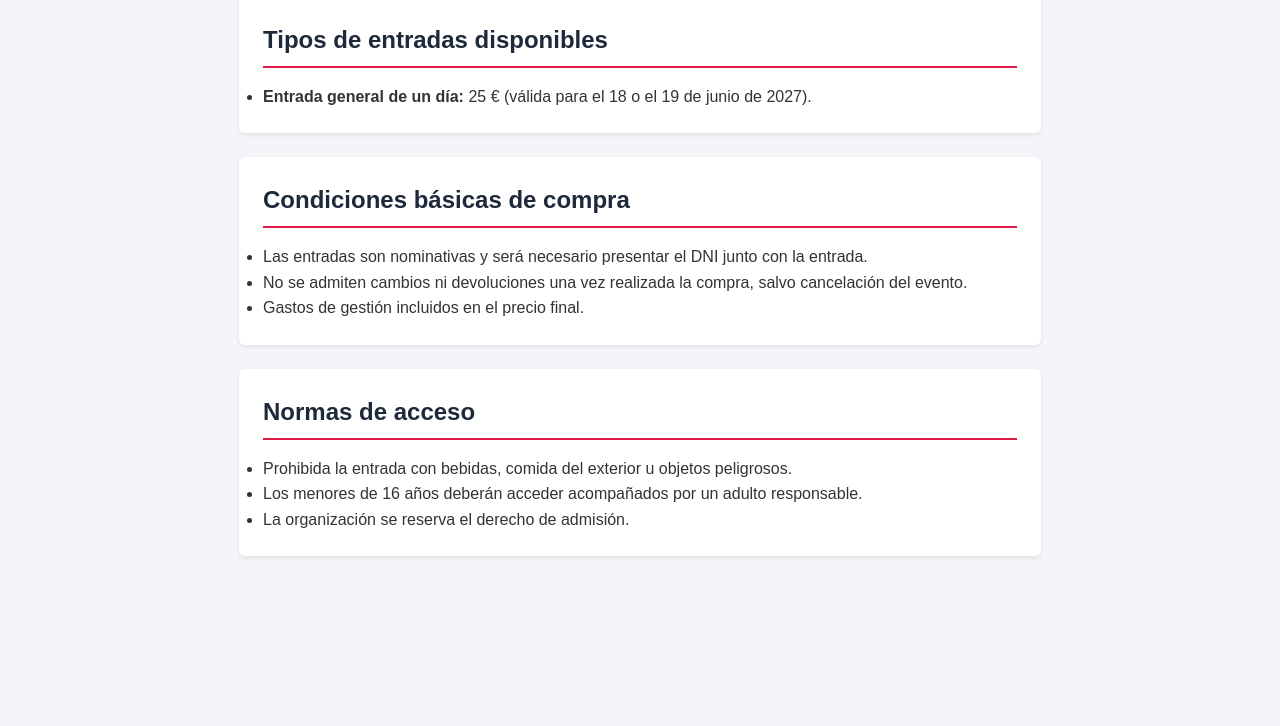
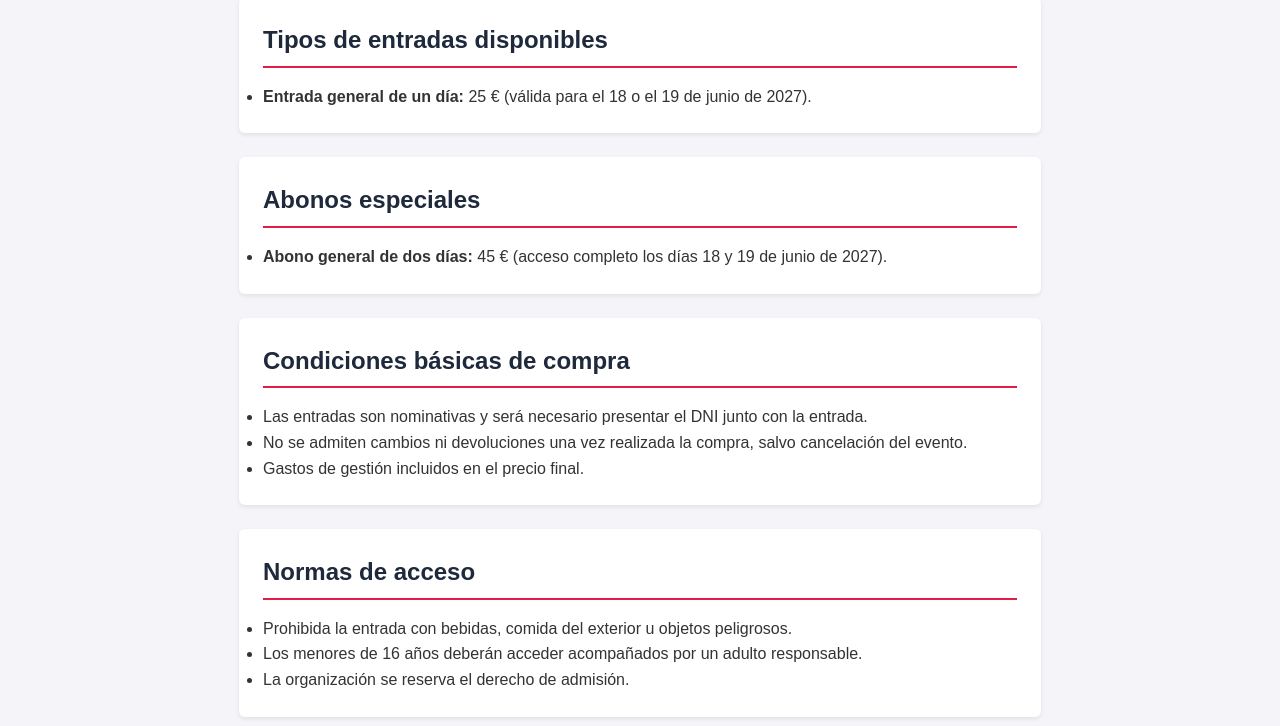
Before and after one commit to granelaguilar25-pixel/festival-dam-2027, a plain HTML site: page entradas.html in a window 1280 px wide. Shown: the part 112-838 px from the top of the page. Before the commit the page ends 800 px from the top, so only its background shows below. Drawn offline with Linux system fonts and the light colour scheme.

Commit message:
Añade abono de dos días y actualiza eslogan del festival

```diff
--- a/entradas.html
+++ b/entradas.html
@@ -19,6 +19,14 @@
         <li><strong>Entrada general de un día:</strong> 25 € (válida para el 18 o el 19 de junio de 2027).</li>
       </ul>
     </section>
+
+    <section>
+      <h2>Abonos especiales</h2>
+      <ul>
+        <li><strong>Abono general de dos días:</strong> 45 € (acceso completo los días 18 y 19 de junio de 2027).</li>
+      </ul>
+    </section>
+
     <section>
       <h2>Condiciones básicas de compra</h2>
       <ul>
```
Also changed, not shown: index.html (+1 -1 lines).
